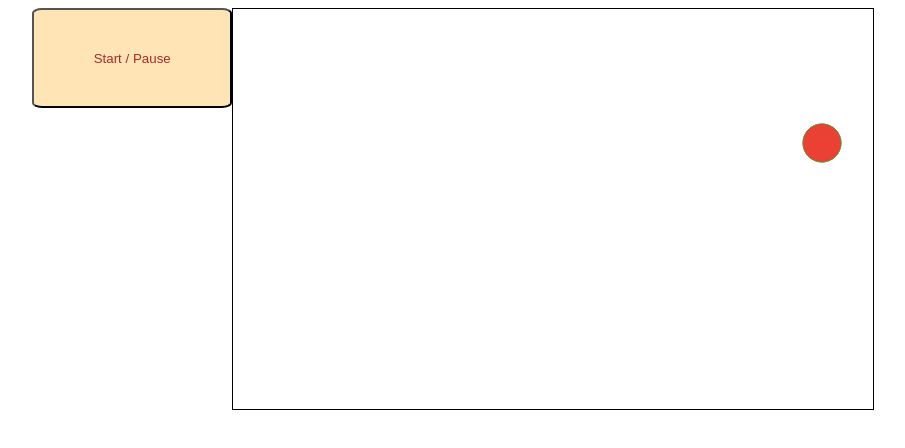
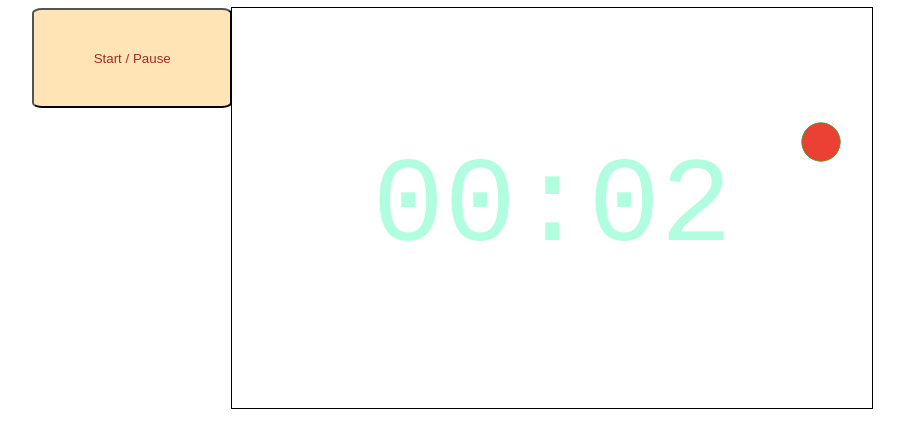
Before and after one commit to La7rodectus/Aim_trainer, a website: page index.html in a window 1280 px wide. Both pictures are taken after a click on the button "Start / Pause". Shown: the whole page, without its empty margins (93-998 px from the left). Drawn offline with Linux system fonts and the light colour scheme.

Commit message:
Add timer, fix code style

```diff
--- a/index.html
+++ b/index.html
@@ -11,6 +11,7 @@
     <div class="shoot_wraper">
       <canvas id="bg_canvas"></canvas>
       <canvas id="fr_canvas"></canvas>
+      <div id="timer"><p id="timerText">00:00</p></div>
     </div>
     <div id="text"></div>
     <script src="./scr/script_v0.32.js"></script>
--- a/scr/script_v0.32.js
+++ b/scr/script_v0.32.js
@@ -1,4 +1,3 @@
-
 'use strict';
 /* eslint-disable max-len */
 
@@ -8,15 +7,13 @@ function getRandomIntInclusive(min, max) {
   max = Math.floor(max);
   return Math.floor(Math.random() * (max - min + 1)) + min;
 }
+
 function print(data, discriptoin) {
   // eslint-disable-next-line no-undef
   const datawrap = document.getElementById('text');
   const string = data.toString();
-  datawrap.innerHTML = string + ' ____' + discriptoin + '<br>';
-
-
+  datawrap.innerHTML = string + '____' + discriptoin + '<br>';
 }
-
 
 //canvas class
 class CanvasClass {
@@ -140,7 +137,6 @@ class CanvasClass {
     const b = pixelColorData[2];
     const carrentColor = '#' + r.toString(16) + g.toString(16) + b.toString(16);
     const res = this.findCircleByColor(carrentColor);
-    print(carrentColor, 'this.checkColor');
     return res;
   }
 
@@ -170,26 +166,96 @@ class CanvasClass {
   }
 }
 
+//timer
+class GameTimer {
+  constructor(timerDivId) {
+    // eslint-disable-next-line no-undef
+    this.timerDiv = document.getElementById(timerDivId);
+    this.m = 0;
+    this.s = 0;
+    this.h = 0;
+    this.startTime = 0;
+    this.pauseTime = 0;
+    this.pauseTimeDiff = 0;
+    this.interval = undefined;
+  }
+
+  init() {
+    this.interval = setInterval(this.tick.bind(this), 1000);
+    this.startTime = new Date().getTime();
+  }
+
+  stop() {
+    clearInterval(this.interval);
+    this.reset();
+    this.startTime = 0;
+    this.pauseTime = 0;
+    this.pauseTimeDiff = 0;
+  }
+
+  pause() {
+    clearInterval(this.interval);
+    this.pauseTime = new Date().getTime();
+  }
+
+  resume() {
+    if (this.startTime === 0) {
+      this.init();
+    } else {
+      this.pauseTimeDiff = 1000 - (this.pauseTime - this.startTime) % 1000;
+      setTimeout(() => { this.tick(); this.init(); }, this.pauseTimeDiff);
+    }
+  }
+
+  reset() {
+    this.s = 0;
+    this.m = 0;
+    this.h = 0;
+  }
+
+  tick() {
+    this.s++;
+    if (this.s >= 60) {
+      this.s = 0;
+      this.m++;
+    }
+    if (this.m >= 60) {
+      this.m = 0;
+      this.h++;
+    }
+    const ds = this.s.toString().length === 2 ? this.s : '0' + this.s;
+    const dm = this.m.toString().length === 2 ? this.m : '0' + this.m;
+    //const dh = this.h.toString().length === 2 ? this.h : '0' + this.h;
+    if (this.h >= 24) {
+      this.reset();
+    }
+    this.timerDiv.innerText = /*dh + ':' + */dm + ':' + ds;
+  }
+}
+
 // menu class
 class GameMenu {
-  constructor(frontCanvas, backCanvas) {
+  constructor(frontCanvas, backCanvas, gameTimer) {
     this.front = frontCanvas;
     this.back = backCanvas;
+    this.gameTimer = gameTimer;
     this.TIMER = 2000;
     this.carrentTimer = this.TIMER;
     this.gameMode = 'challenge';
     this.dif = 50;
     this.maxR = 40;
     this.startBTN = 0;
-    this.gameTimer = undefined;
+    this.generatorInterval = undefined;
   }
 
   startBTNActivation() {
     if (this.startBTN === 0) {
       this.startBTN = 1;
       this.play();
+      this.gameTimer.resume();
     } else {
       this.startBTN = 0;
+      this.gameTimer.pause();
     }
   }
 
@@ -230,7 +296,7 @@ class GameMenu {
   refreshCanvas60() {
     const refresh = setInterval(() => {
       if (this.startBTN === 0) {
-        clearTimeout(this.gameTimer);
+        clearTimeout(this.generatorInterval);
         clearInterval(refresh);
       }
       this.back.draw();
@@ -241,7 +307,7 @@ class GameMenu {
   play() {
     if (this.startBTN === 1) {
       if (this.gameMode === 'challenge') {
-        this.gameTimer = setTimeout(this.circlesGeneratorChallenge.bind(this), this.carrentTimer);
+        this.generatorInterval = setTimeout(this.circlesGeneratorChallenge.bind(this), this.carrentTimer);
       }
     }
     this.animateCircels();
@@ -249,21 +315,22 @@ class GameMenu {
 
 }
 
-//ini
+//class ini
 const back = new CanvasClass('bg_canvas');
 const front = new CanvasClass('fr_canvas');
-const gameMenu = new GameMenu(front, back);
+const gameTimer = new GameTimer('timerText');
+const gameMenu = new GameMenu(front, back, gameTimer);
 
-
-
-
+//event Listeners
 front.canvas.addEventListener('click', (canvas) => {
   const target = back.checkColor(canvas);
-  if (target !== undefined) {
+  if (target) {
     front.deleteCircle(target);
     back.deleteCircle(target);
     back.draw();
     front.draw();
+    const data = new Date();
+    print(data.getTime(), 'ff');
   }
 });
 
--- a/style/style.css
+++ b/style/style.css
@@ -2,15 +2,19 @@ body{
     display: flex;
     justify-content: center;
     align-content: center;
+
 }
 
-
 .shoot_wraper {
+    display: flex;
+    align-items: center;
+    justify-content: center;
     position: relative;
     width: 50vw;
     height: 50vh;
 
 }
+
 #bg_canvas {
     position: absolute;
     z-index: 0;
@@ -18,23 +22,24 @@ body{
     height: 100%;
     border: 1px solid black;
 
+}
 
-}
 #fr_canvas {
     position: absolute;
-    z-index: 1;
+    z-index: 2;
     width: 100%;
     height: 100%;
     opacity: 1;
     border: 1px solid black;
+
 }
 
 #text {
     position: relative;
     width: 15%;
     height: 500px;
+
 }
-
 
 .menu-btn {
     border-radius: 5%;
@@ -43,4 +48,22 @@ body{
     outline: none;
     color: brown;
     background-color: moccasin;
+
 }
+
+#timer {
+    display: inline-flex;
+    align-items: center;
+    justify-content: center;
+    width: 40%;
+    height: 20%;
+    z-index: 1;
+    opacity: 0.3;
+    font-family: 'Courier New', Courier, monospace;
+    font-size: 15vh;
+
+}
+
+#timerText {
+    color: mediumspringgreen;
+}
```
Also changed, not shown: package.json (added, +19 -0 lines).
